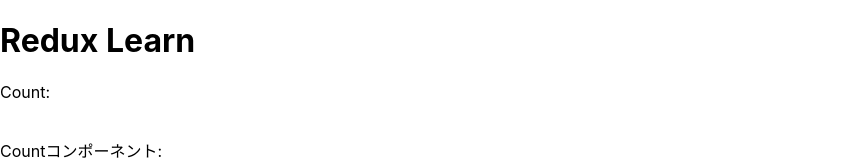
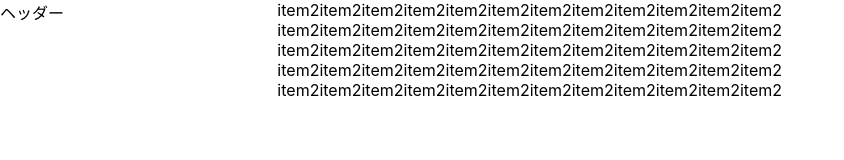
Before and after one commit to Onepiece2424/todo-app-with-redux, a React (Create React App) app: page / in a window 1280 px wide. Shown: the top 160 px of the page, without its empty margins (0-844 px from the left). Built offline with nearby package versions, Linux system fonts and the light colour scheme; no server answers.

Commit message:
グリッドコンポーネントの導入（画面幅を変更することで、レイアウトが変更される）

```diff
--- a/src/App.jsx
+++ b/src/App.jsx
@@ -9,21 +9,18 @@
 
 // Material-UI
 import { Grid } from '@material-ui/core';
+import Header from './components/Header';
 
-function App({ count, increase, decrease }) {
+function App() {
 
   return (
     <>
-      <h1>Redux Learn</h1>
-      <p>Count:{store.getState().count}</p>
-      <br></br>
-      <Count />
-      <br></br>
-      <br></br>
-      <Post />
       <div>
       <Grid container direction="column">
         <Grid item container>
+          <Grid item>
+            <Header />
+          </Grid>
           <Grid sm={2} />
           <Grid xs={12} sm={8}>
             item2item2item2item2item2item2item2item2item2item2item2item2
@@ -36,6 +33,15 @@
         </Grid>
       </Grid>
       </div>
+      <br></br>
+      <br></br>
+      <h1>Redux Learn</h1>
+      <p>Count:{store.getState().count}</p>
+      <br></br>
+      <Count />
+      <br></br>
+      <br></br>
+      <Post />
     </>
   );
 }
--- /dev/null
+++ b/src/components/Header.jsx
@@ -0,0 +1,11 @@
+import React from 'react'
+
+function Header() {
+    return (
+        <div>
+            ヘッダー
+        </div>
+    )
+}
+
+export default Header
```
